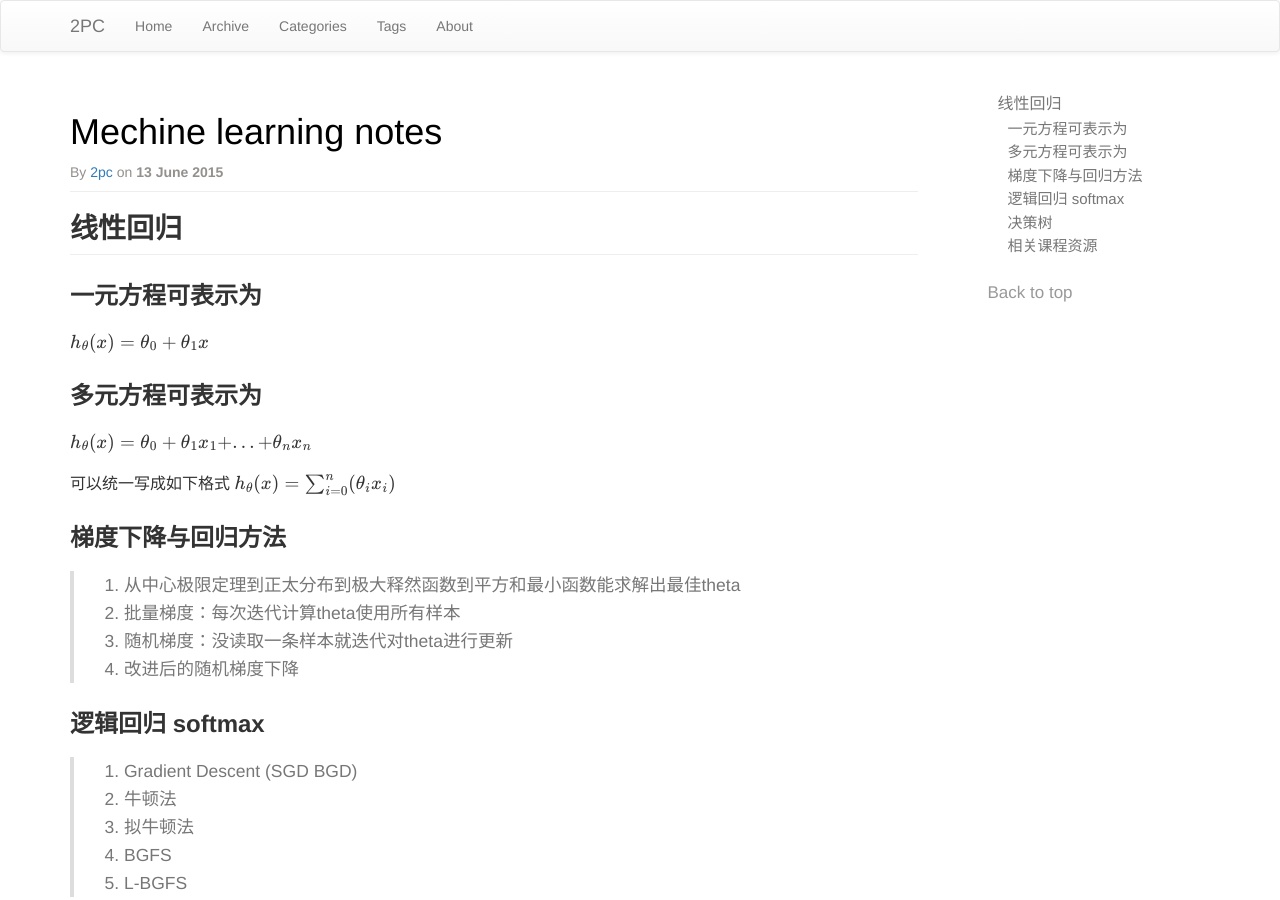
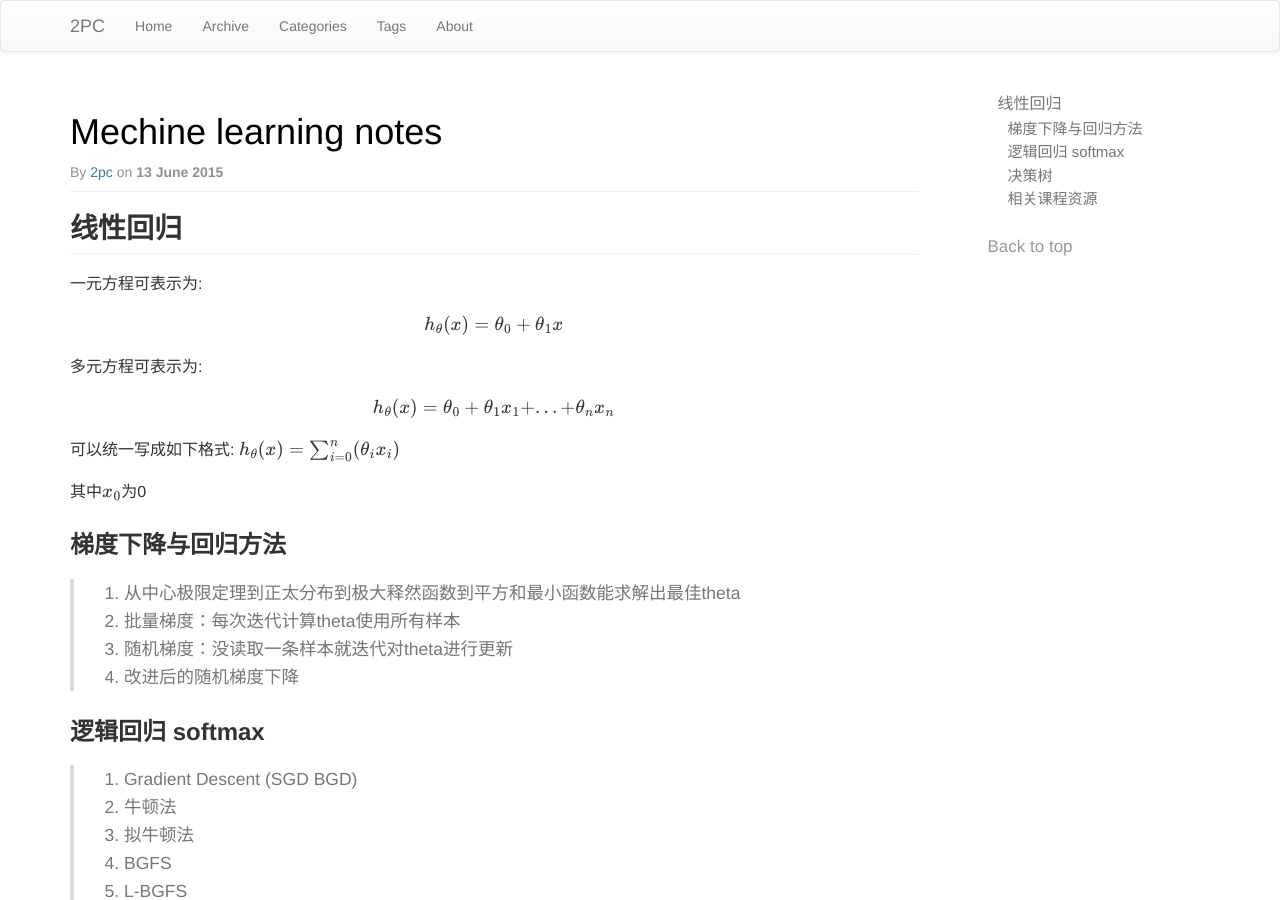
Before and after one commit to luyee/2pc.github.io, a Jekyll site: the page built from _posts/datascience/2015-06-13-ML.md, in a window 1280 px wide and 900 px high. Built offline with Jekyll 4.4.1, drawn with Linux system fonts in a browser that asks for light colours; formulas are drawn with MathJax 3; comment, search, counter and statistics services are not loaded.

Commit message:
Update 2015-06-13-ML.md

```diff
--- a/_posts/datascience/2015-06-13-ML.md
+++ b/_posts/datascience/2015-06-13-ML.md
@@ -9,20 +9,25 @@ tags: ["ML","Datascience"]
 
 ## 线性回归
 
-###  一元方程可表示为
+一元方程可表示为:
+
 $$
 h_\theta(x)=\theta_0 + \theta_1 x
 $$
 
-###   多元方程可表示为
+多元方程可表示为:
+
 $$
 h_\theta(x)=\theta_0 + \theta_1 x_1+...+\theta_n x_n
 $$
 
-可以统一写成如下格式
+可以统一写成如下格式:
 $$
 h_\theta(x) =\sum_{i=0}^n (\theta_i x_i)
 $$
+
+其中$$x_0$$为0
+
 ### 梯度下降与回归方法
 
 >
```
